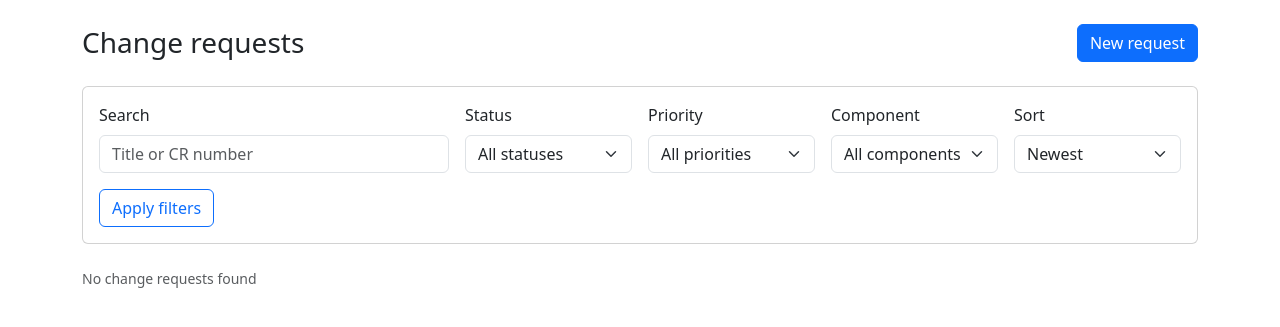
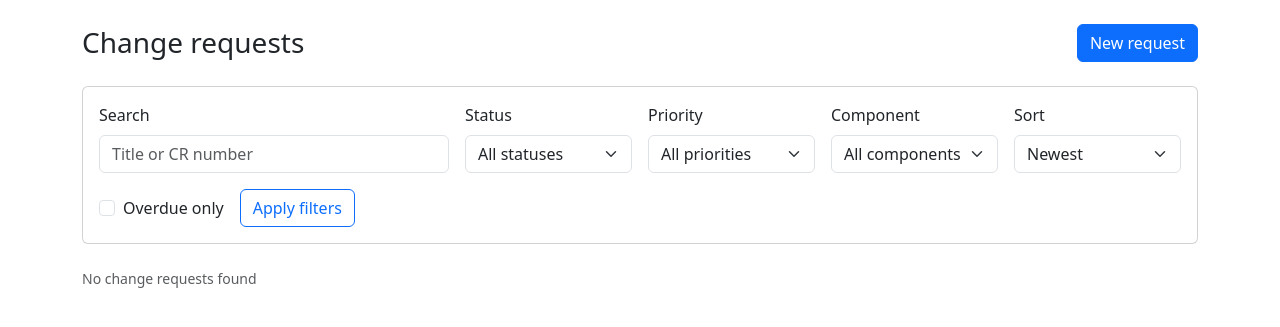
Before and after one commit to Vivaan-Atharva/SEminiproject, a Flask app: page /change-requests in a window 1280 px wide. Shown: the part 56-383 px from the top of the page. Run offline with Flask 3, Linux system fonts and the light colour scheme; the visitor is signed in with stand-in values (Sample User, id 1); data that the repository does not hold is empty.

Commit message:
feat(CMS-13): add Overdue only filter and due column to the list

```diff
--- a/cms/routes/change_requests.py
+++ b/cms/routes/change_requests.py
@@ -53,6 +53,7 @@ def list():
         "status": request.args.get("status") or None,
         "priority": request.args.get("priority") or None,
         "component": request.args.get("component") or None,
+        "overdue": request.args.get("overdue") == "1",
         "sort": request.args.get("sort", "newest"),
     }
     items = search(
--- a/cms/services/change_request_service.py
+++ b/cms/services/change_request_service.py
@@ -95,6 +95,8 @@ def search(
     assignee_id=None,
     requester_id=None,
     component=None,
+    overdue=False,
+    today=None,
     sort="newest",
 ):
     """Return change requests visible to *user*, with optional filters."""
@@ -112,6 +114,12 @@ def search(
         query = query.filter(ChangeRequest.assignee_id == assignee_id)
     if requester_id is not None:
         query = query.filter(ChangeRequest.requester_id == requester_id)
+    if overdue:
+        query = query.filter(
+            ChangeRequest.due_date.is_not(None),
+            ChangeRequest.due_date < (today or date.today()),
+            ChangeRequest.status.not_in(Status.NOT_DUE),
+        )
 
     if sort == "oldest":
         return query.order_by(ChangeRequest.created_at, ChangeRequest.id).all()
--- a/cms/templates/change_requests/list.html
+++ b/cms/templates/change_requests/list.html
@@ -44,10 +44,16 @@
         </select>
       </div>
     </div>
-    <div class="mt-3"><button class="btn btn-outline-primary" type="submit">Apply filters</button></div>
+    <div class="mt-3 d-flex align-items-center gap-3">
+      <div class="form-check mb-0">
+        <input class="form-check-input" type="checkbox" id="overdue" name="overdue" value="1" {% if filters.overdue %}checked{% endif %}>
+        <label class="form-check-label" for="overdue">Overdue only</label>
+      </div>
+      <button class="btn btn-outline-primary" type="submit">Apply filters</button>
+    </div>
   </form>
 
-  {% with test_id='change-requests', empty='No change requests found', show_due=false %}
+  {% with test_id='change-requests', empty='No change requests found', show_due=true %}
     {% include "_cr_table.html" %}
   {% endwith %}
 {% endblock %}
```
